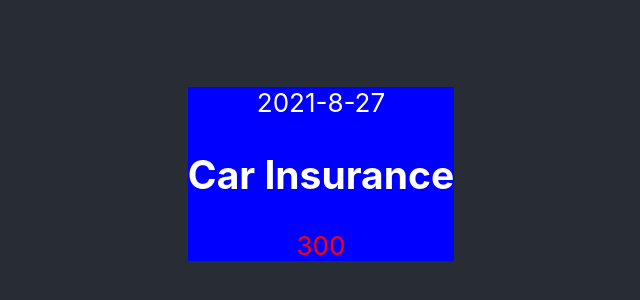
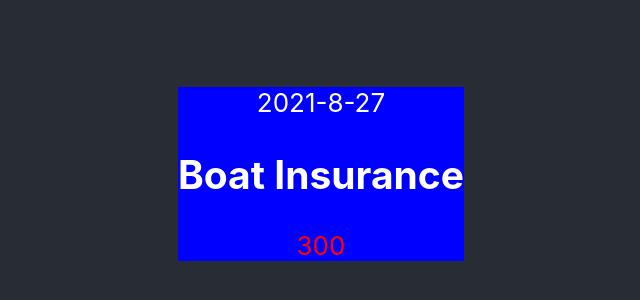
Before and after one commit to ebolofis/MyReactApp, a React (Create React App) app: page / in a window 1280 px wide. Shown: the part 226-526 px from the top of the page, without its empty margins (319-959 px from the left). Built offline with nearby package versions, Linux system fonts and the light colour scheme.

Commit message:
using props to pass dynamically values through components

```diff
--- a/src/App.js
+++ b/src/App.js
@@ -3,16 +3,28 @@ import React, { Component } from "react";
 import "./App.css";
 import ExpenseItem from "./components/ExpenseItem";
 //
-class App extends Component {
-  render() {
+function App() {
+   const  expenses = [
+    {title:'Car Insurance',amount:300,date:new Date(2021,6,28)},
+    {title:'Boat Insurance',amount:290,date:new Date(2021,6,27)},
+    {title:'Plane Insurance',amount:280,date:new Date(2021,6,26)},
+    {title:'House Insurance',amount:270,date:new Date(2021,6,25)}
+    ];
 return (
   <div className="App">
     <header className="App-header">
-          <ExpenseItem></ExpenseItem>
+      <ExpenseItem title={expenses[1].title}></ExpenseItem>
+
     </header>
   </div>
 );
  }
-}
+// class App extends Component {
+
+//   render() {
+
+
+//   }
+// }
 
 export default App;
--- a/src/components/ExpenseItem.js
+++ b/src/components/ExpenseItem.js
@@ -1,7 +1,7 @@
 import React, { Component } from "react";
 import './ExpenseItem.css';
 
-function ExpenseItem() { //JSX syntax
+function ExpenseItem(props) { //JSX syntax
   const expenseDate = new Date();
   const expenseTitle="Car Insurance";
   const expenseAmount = 300;
@@ -12,7 +12,7 @@ function ExpenseItem() { //JSX syntax
 
       <div>{today}</div>
       <div className="expense-item__description">
-        <h2>{expenseTitle}</h2>
+        <h2>{props.title}</h2>
         <div className="expense-item__price">{expenseAmount}</div>
       </div>
     </div>
```
Also changed, not shown: 1 other file (tests, documents, lock files or other folders). Lines whose indentation alone changed are shown as unchanged.
